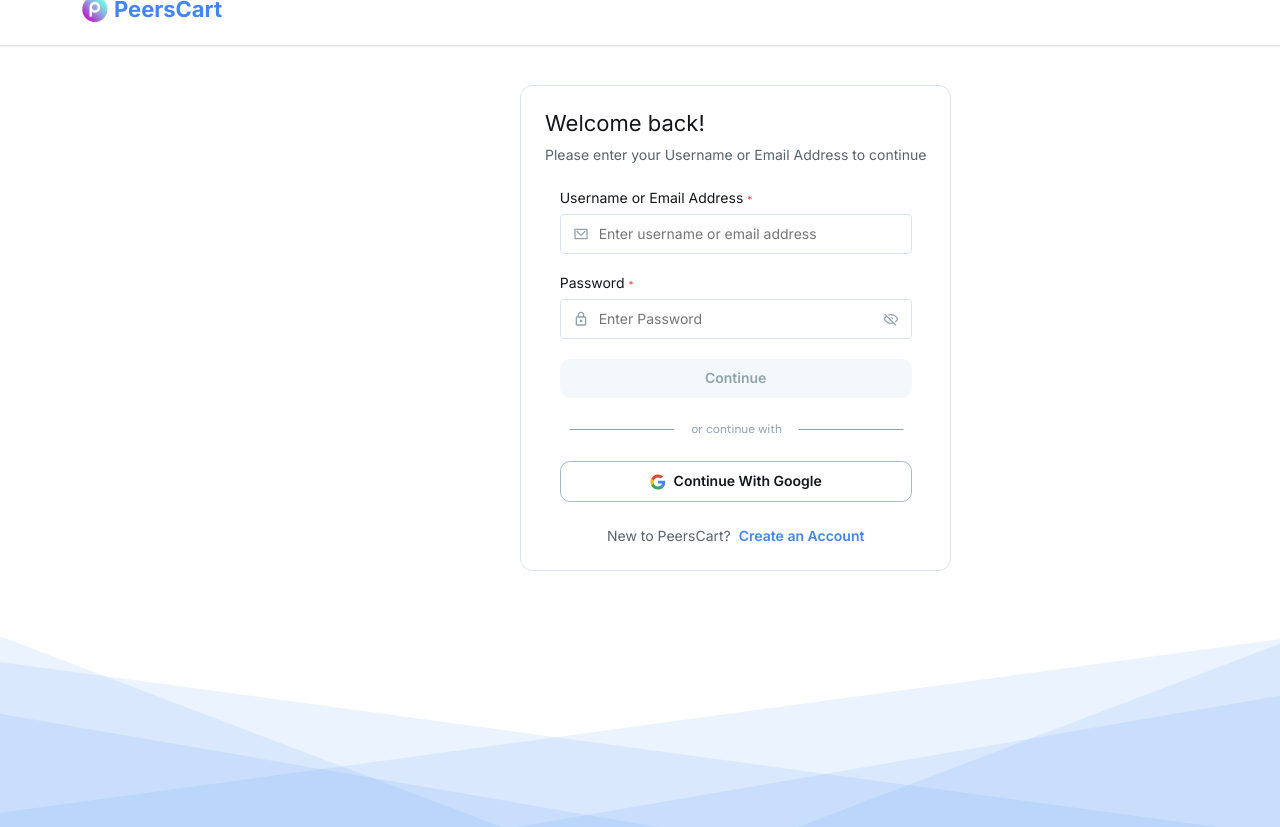
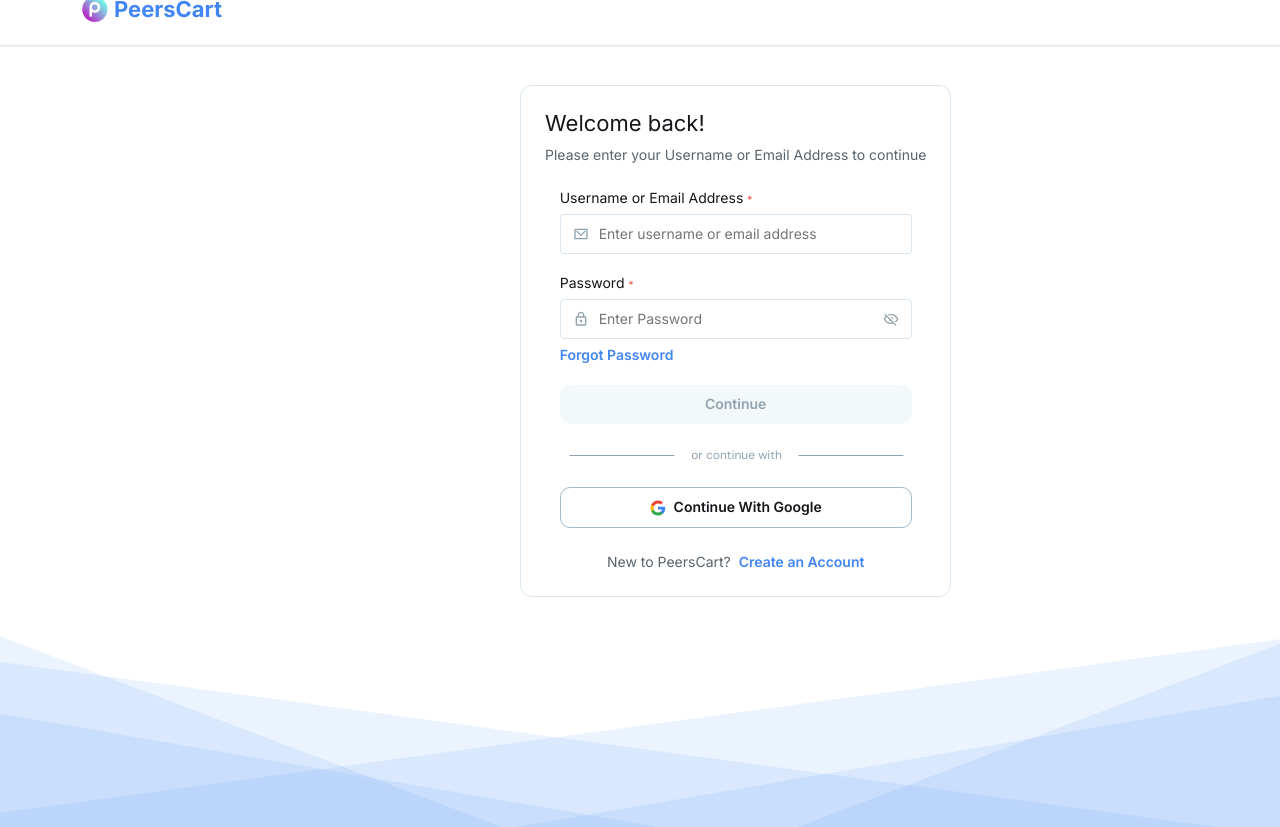
Before and after one commit to PeersCartDevelopment/pc-frontend, a React (Vite) app: page /login in a window 1280 px wide. Shown: the top 827 px of the page. Built offline with nearby package versions, Linux system fonts and the light colour scheme.

Commit message:
added forgot password button in login screen

```diff
--- a/src/screens/ForgotPassword/ForgotPassword.jsx
+++ b/src/screens/ForgotPassword/ForgotPassword.jsx
@@ -1,20 +1,7 @@
-import React, { useState } from "react";
-import { Link } from "react-router-dom";
+import React from "react";
 import "./forgotpassword.css";
 
 export const ForgotPassword = () => {
-    const [email, setEmail] = useState("");
-    const [loading, setLoading] = useState(false);
-
-    const handleSendCode = async () => {
-        setLoading(true);
-        // Simulate API call
-        setTimeout(() => {
-            setLoading(false);
-            alert("Verification code sent!");
-        }, 2000);
-    };
-
     return (
         <div className="forgot-password">
             <div className="div">
@@ -64,29 +51,19 @@
                                     </p>
                                     <div className="textfield">
                                         <img className="img-2" alt="Form left icons mail" src="/img/form-left-icons-mail.svg"/>
-                                        <input
-                                            type="email"
-                                            className="placeholder"
-                                            placeholder="Enter email address"
-                                            value={email}
-                                            onChange={(e) => setEmail(e.target.value)}
-                                        />
+                                    <div className="placeholder">Enter email address</div>
                                 </div>
                             </div>
                         </div>
                         <div className="frame-4">
-                                <div className="buttons">
-                                    <button className="text-wrapper-4" onClick={handleSendCode} disabled={loading}>
-                                        {loading ? "Sending..." : "Send Code"}
-                                    </button>
+                            <div className = "buttons">
+                                <div className="text-wrapper-4">Send Code</div>
                             </div>
                         </div>
                         <div className="frame-2">
                             <div className="text-wrapper-5">Already have an account?</div>
                             <div className="div-wrapper">
-                                    <Link to="/login">
-                                        <button className="text-wrapper-6">Sign In</button>
-                                    </Link>
+                                <div className="text-wrapper-6">Sign In</div>
                             </div>
                         </div>
                     </div>
@@ -94,7 +71,6 @@
                 </div>
                 </div>
             </div>
-    );
-};
-
+    )
+}
 export default ForgotPassword;
--- a/src/screens/Login/Login.jsx
+++ b/src/screens/Login/Login.jsx
@@ -1,7 +1,7 @@
-import  { useState } from 'react';
+import { useState } from 'react';
 import { useForm } from 'react-hook-form';
 import './style.css';
-import { useNavigate } from 'react-router-dom';
+import { useNavigate, Link } from 'react-router-dom';
 import { getApiUrl } from '../../../util/getApiUrl';
 
 const Login = () => {
@@ -131,6 +131,11 @@
                       />
                     </div>
                     {errors.password && <p className="error">{errors.password.message}</p>}
+                    <div className="text-wrapper-fp">
+                      <Link to="/forgot-password">
+                        <button className="forgot-password-button">Forgot Password</button>
+                      </Link>
+                    </div>
                   </div>
                   {loginError && <p className="error">{loginError}</p>}
                   <div className="frame-3">
--- a/src/screens/Login/style.css
+++ b/src/screens/Login/style.css
@@ -263,9 +263,7 @@
   gap: 6px;
   position: relative;
   width: 352px;
-
   margin-bottom: 20px;
-
 }
 
 .login .label {
@@ -290,11 +288,13 @@
   letter-spacing: var(--label-letter-spacing);
   line-height: var(--label-line-height);
 }
-.login input,.register input {
+
+.login input,
+.register input {
   width: 100%;
 }
 
-.error{
+.error {
   color: #eb4335;
   font-family: var(--label-font-family);
   font-size: 10px;
@@ -393,20 +393,19 @@
   position: relative;
   width: 100%;
   background-color: #4285f4;
-
 }
 
 .login .buttons:disabled {
-  background-color: #F3F8FB;
-  color: #91A2AE !important
+  background-color: #f3f8fb;
+  color: #91a2ae !important;
 }
 
 .login .buttons:disabled .text-wrapper-4 {
-  color: #91A2AE !important
+  color: #91a2ae !important;
 }
 
 .login .text-wrapper-4 {
-  color: #FFFFFF;
+  color: #ffffff;
   font-family: var(--button-medium-font-family);
   font-size: var(--button-medium-font-size);
   font-style: var(--button-medium-font-style);
@@ -417,6 +416,29 @@
   position: relative;
   white-space: nowrap;
   width: fit-content;
+}
+
+/* Ensure the parent container allows right alignment */
+.parent-container {
+  display: flex;
+  justify-content: flex-end; /* Align children to the right */
+  width: 100%; /* Ensure the container takes full width */
+}
+
+/* Ensure the .text-wrapper-fp element matches the style of .create-account-button */
+.forgot-password-button {
+  color: #4285f4;
+  font-family: "Inter", Helvetica;
+  font-size: 14px;
+  font-weight: 600;
+  letter-spacing: 0;
+  line-height: 20px;
+  text-decoration: none;
+  border: 0px solid #4285f4;
+  border-radius: 0px;
+  background-color: transparent; /* Make the button background transparent */
+  cursor: pointer; /* Change cursor to pointer */
+  padding: 0; /* Remove default button padding */
 }
 
 .login .frame-6 {
@@ -505,7 +527,6 @@
   position: relative;
 }
 
-
 .create-account-button {
   color: #4285f4;
   font-family: "Inter", Helvetica;
```
Lines whose indentation alone changed are shown as unchanged.
